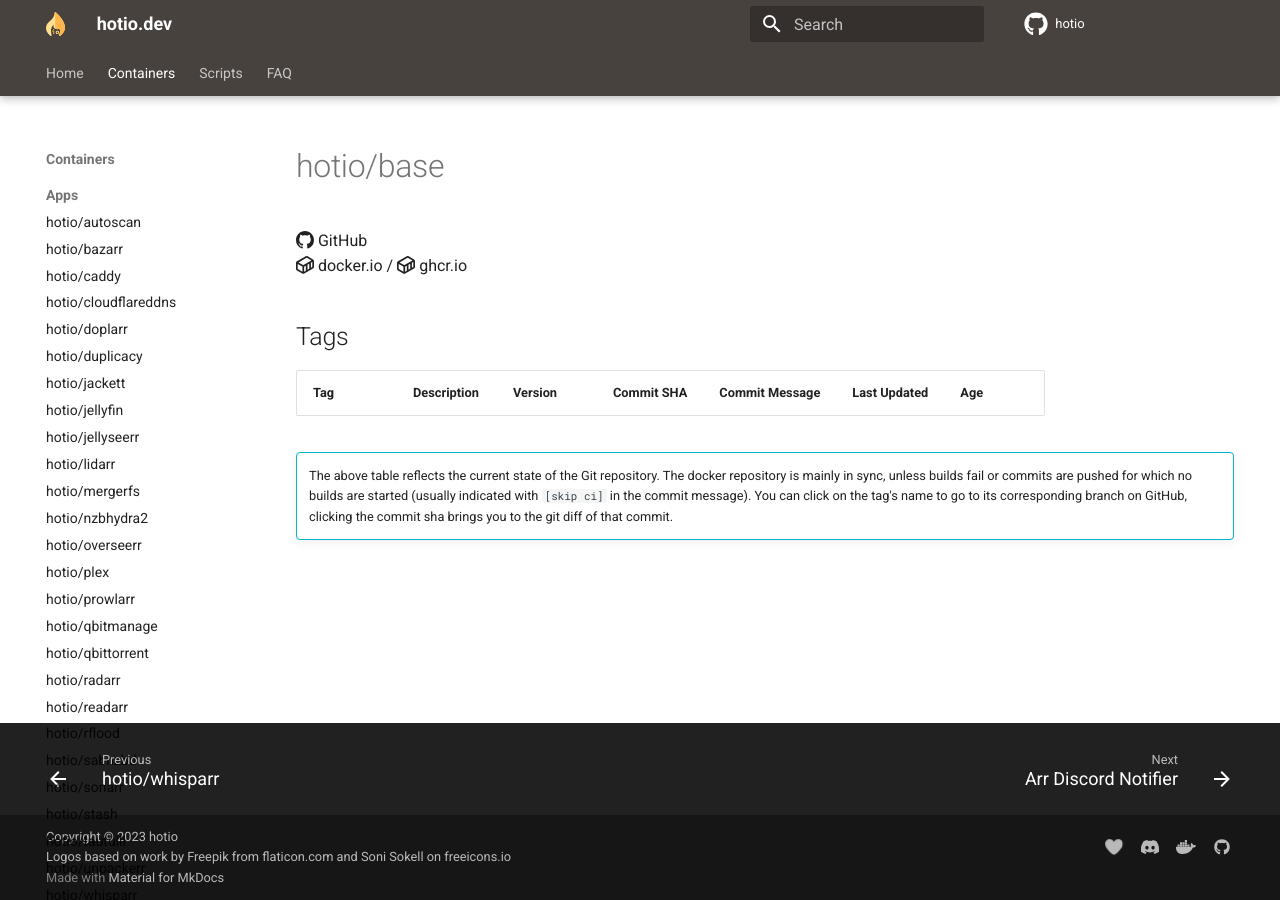
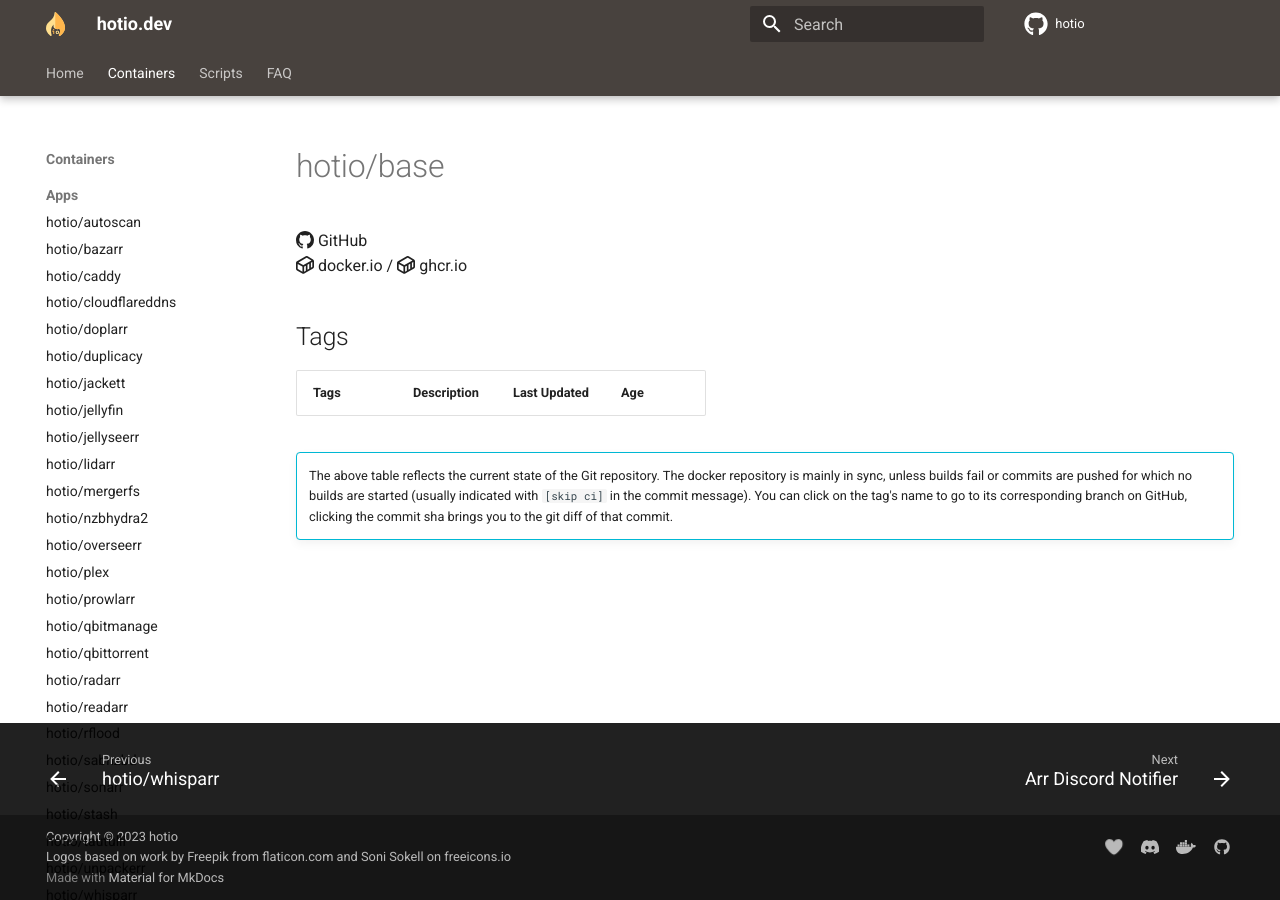
Before and after one commit to hotio/website, an MkDocs documentation site: the page built from docs/containers/base.md, in a window 1280 px wide. Built offline with MkDocs 1.6.1 and Material for MkDocs 9.7.7, drawn with Linux system fonts in a browser that asks for light colours; some of the changed lines change nothing that is shown.

Commit message:
load data from TAGS.json

```diff
--- a/docs/javascripts/loadJSON.js
+++ b/docs/javascripts/loadJSON.js
@@ -1,27 +1,16 @@
 $(function loadJSON() {
     var image = document.getElementsByTagName("h1")[0].innerHTML;
-    $.getJSON('https://cors.hotio.workers.dev/?https://hub.docker.com/v2/repositories/hotio/?page_size=1&name=' + image.replace('hotio/',''), function(data) {
-        $.each(data.results, function(i, f) {
-            console.log("Pulls: " + f.pull_count + ", Stars: " + f.star_count);
-            const objPulls = document.getElementById("stats-pulls");
-            animateValue(objPulls, 0, f.pull_count, 1000);
-            const objStars = document.getElementById("stats-stars");
-            animateValue(objStars, 0, f.star_count, 1000);
-        });
-    });
     $.getJSON('https://cors.hotio.workers.dev/?https://api.github.com/repos/' + image + '/branches', function(data) {
         $.each(data, function(i, f) {
             var branch = f.name;
-            var commit = f.commit.sha;
             if (branch == "master") {
                 return;
             }
-            $.getJSON('https://raw.githubusercontent.com/' + image + '/' + f.name + '/VERSION.json', function(data) {
+            $.getJSON('https://raw.githubusercontent.com/' + image + '/' + branch + '/VERSION.json', function(data) {
                 var hide = data.hide;
                 if (hide == true) {
                     return;
                 }
-                var version = data.version;
                 var description = data.description;
                 if (description == undefined) {
                     description = "";
@@ -29,13 +18,18 @@
                 var latest = data.latest
                 var extraTag = ""
                 if (latest == true) {
-                    extraTag = " (latest)";
+                    extraTag = "<code>" + image + ":latest</code><br>";
                 }
-                $.getJSON('https://cors.hotio.workers.dev/?https://api.github.com/repos/' + image + '/commits/' + commit, function(data) {
-                    var commitDate = data.commit.author.date;
-                    var commitMessage = data.commit.message;
-                    var commitHTMLUrl = data.html_url;
-                    var d = new Date(commitDate);
+                $.getJSON('https://raw.githubusercontent.com/' + image + '/' + branch + '/TAGS.json', function(data) {
+                    var tags = "";
+                    var tags_code = "";
+                    var last_updated = data.last_updated;
+                    $.each(data.tags, function(i, f) {
+                        tags = tags + ", " + f;
+                        tags_code = tags_code + "<code>" + image + ":" + f + "</code><br>";
+                    });
+                    tags = tags.replace(/^,/, '');
+                    var d = new Date(last_updated);
                     var currentDate = new Date();
                     var days = (d, currentDate) =>{
                         let difference = currentDate.getTime() - d.getTime();
@@ -47,18 +41,11 @@
                         }
                     }
                     var datestring = d.getFullYear() + "-" + (d.getMonth()+1).toString().padStart(2, '0') + "-" + d.getDate().toString().padStart(2, '0') + " " + d.getHours().toString().padStart(2, '0') + ":" + d.getMinutes().toString().padStart(2, '0') + ":" + d.getSeconds().toString().padStart(2, '0');
-                    if (version == undefined) {
-                        version = d.getUTCFullYear() + (d.getUTCMonth()+1).toString().padStart(2, '0') + d.getUTCDate().toString().padStart(2, '0') + d.getUTCHours().toString().padStart(2, '0') + d.getUTCMinutes().toString().padStart(2, '0') + d.getUTCSeconds().toString().padStart(2, '0');
-                    }
-                    var versionCode = `<code>${version}</code>`;
-                    console.log(`Tag: ${branch}, Version: ${version}, Commit: ${commit}, Last Updated: ${commitDate}, Age: ${days(d, currentDate)}`);
+                    console.log(`Tags: ${tags}, Last Updated: ${datestring}, Age: ${days(d, currentDate)}`);
                     var tblRow = `
                         <tr>
-                        <td><a class=\"header-icons\" target=\"_blank\" rel=\"noopener noreferrer\" href=\"https://github.com/${image}/tree/${branch}\">${branch}</a>${extraTag}</td>
+                        <td style=\"white-space:nowrap;\">${extraTag}${tags_code}</td>
                         <td>${description}</td>
-                        <td>${versionCode}</td>
-                        <td><a class=\"header-icons\" target=\"_blank\" rel=\"noopener noreferrer\" href=\"${commitHTMLUrl}\">${commit.slice(0,7)}</a></td>
-                        <td>${commitMessage}</td>
                         <td style=\"white-space:nowrap;\">${datestring}</td>
                         <td>${days(d, currentDate)}</td>
                         </tr>
@@ -72,16 +59,3 @@
         //console.log(data.resources.core.remaining);
     //});
 });
-
-function animateValue(obj, start, end, duration) {
-    let startTimestamp = null;
-    const step = (timestamp) => {
-        if (!startTimestamp) startTimestamp = timestamp;
-        const progress = Math.min((timestamp - startTimestamp) / duration, 1);
-        obj.innerHTML = (Math.floor(progress * (end - start) + start)).toLocaleString();
-        if (progress < 1) {
-            window.requestAnimationFrame(step);
-        }
-    };
-    window.requestAnimationFrame(step);
-}
--- a/includes/tags.md
+++ b/includes/tags.md
@@ -2,11 +2,8 @@
 
 <table id= "tags-table">
   <thead>
-    <th style="white-space:nowrap;">Tag</th>
+    <th style="white-space:nowrap;">Tags</th>
     <th style="white-space:nowrap;">Description</th>
-    <th style="white-space:nowrap;">Version</th>
-    <th style="white-space:nowrap;">Commit SHA</th>
-    <th style="white-space:nowrap;">Commit Message</th>
     <th style="white-space:nowrap;">Last Updated</th>
     <th style="white-space:nowrap;">Age</th>
   </thead>
```
